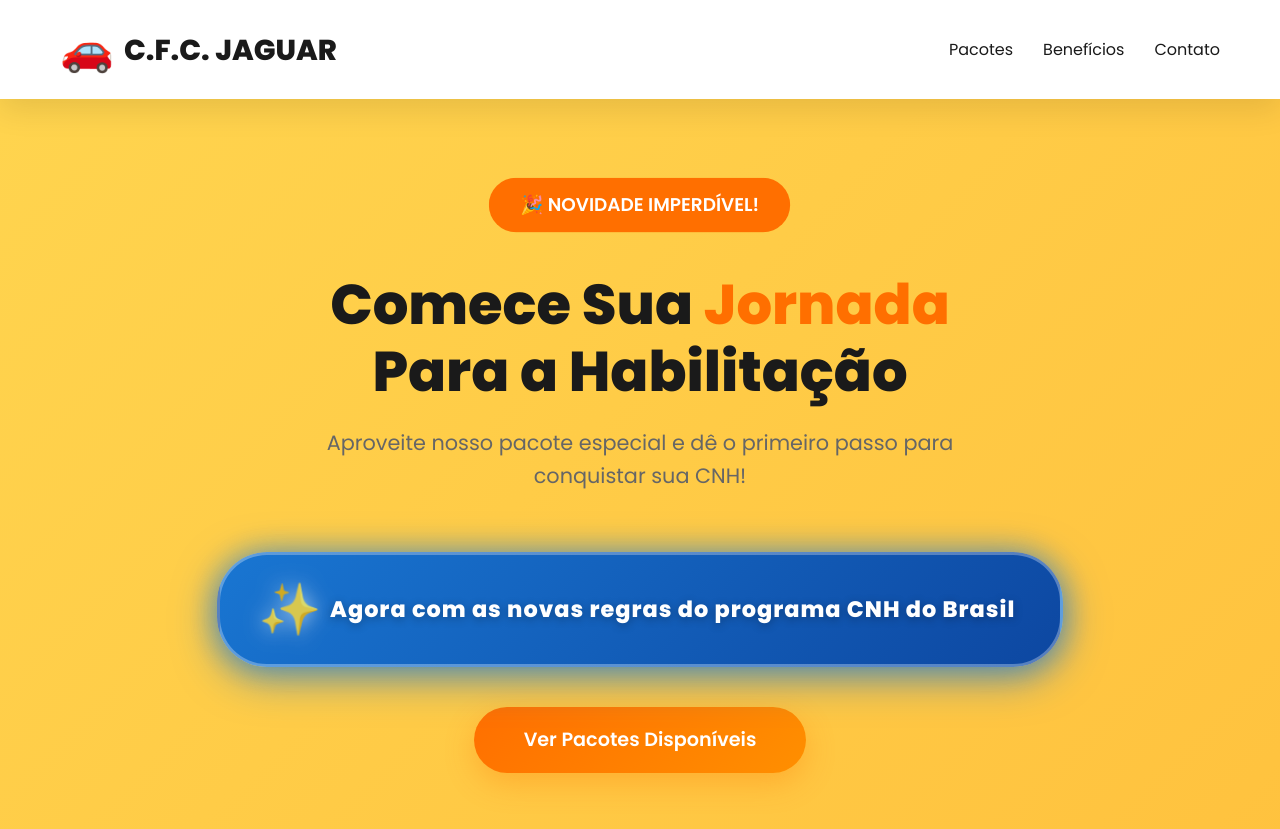
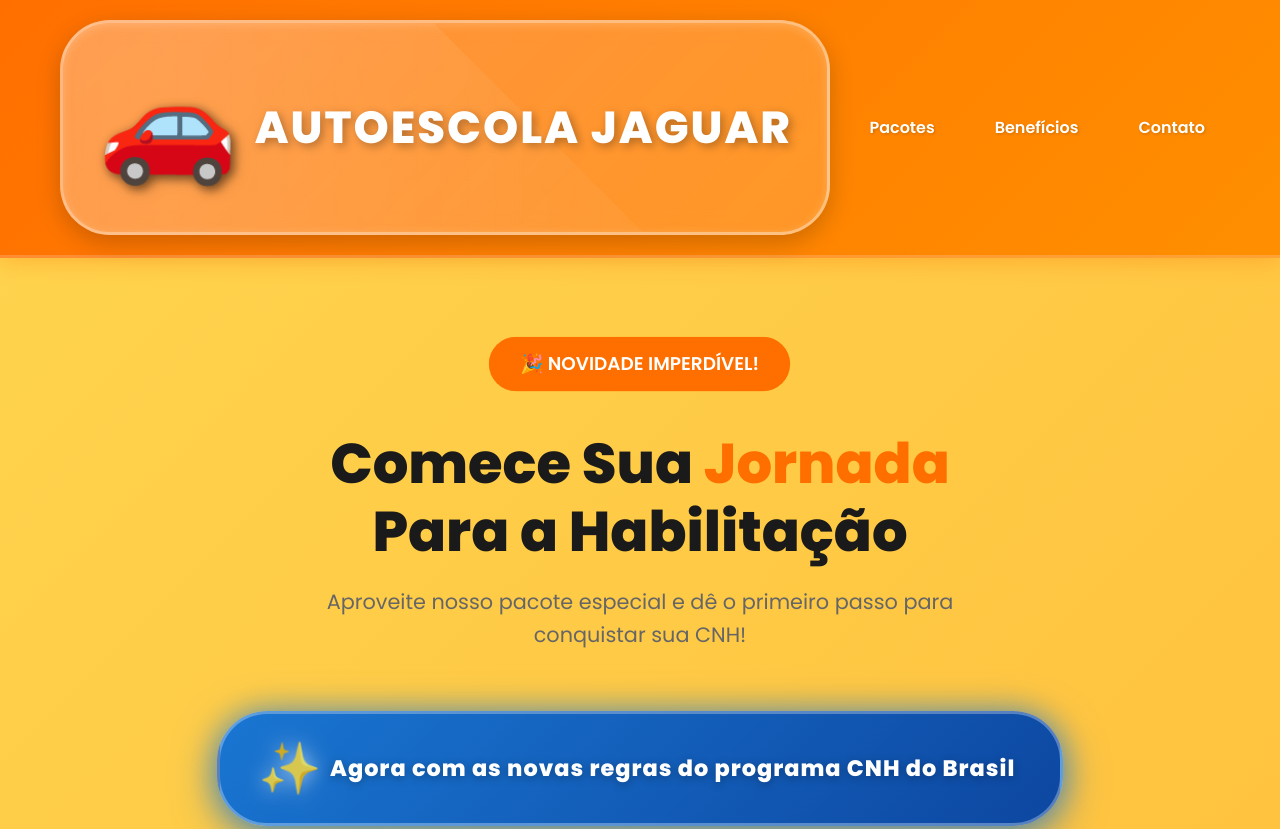
Before and after one commit to marcelobrunoleite/LandingPageCfcJaguar, a plain HTML site: page index.html in a window 1280 px wide. Shown: the top 829 px of the page. Drawn offline with Linux system fonts and the light colour scheme.

Commit message:
Ajustes no header: centralização do logo no mobile e alinhamento dos links de navegação à direita

```diff
--- a/index.html
+++ b/index.html
@@ -31,7 +31,7 @@
         <div class="container">
             <div class="logo">
                 <span class="logo-icon">🚗</span>
-                <span class="logo-text">C.F.C. JAGUAR</span>
+                <span class="logo-text">AUTOESCOLA JAGUAR</span>
             </div>
             <nav class="nav">
                 <a href="#pacotes" class="nav-link">Pacotes</a>
--- a/styles.css
+++ b/styles.css
@@ -37,63 +37,123 @@ body {
 
 /* Header */
 .header {
-    background: var(--white);
-    box-shadow: var(--shadow);
+    background: linear-gradient(135deg, #FF6F00 0%, #FF8F00 100%);
+    box-shadow: 0 4px 20px rgba(255, 111, 0, 0.3);
     position: sticky;
     top: 0;
     z-index: 1000;
-    padding: 15px 0;
+    padding: 20px 0;
+    border-bottom: 3px solid rgba(255, 255, 255, 0.2);
 }
 
 .header .container {
     display: flex;
     justify-content: space-between;
     align-items: center;
+    position: relative;
+    width: 100%;
 }
 
 .logo {
     display: flex;
     align-items: center;
-    gap: 10px;
-    font-size: 1.8em;
-    font-weight: 800;
-    color: var(--dark);
+    gap: 15px;
+    font-size: 2.8em;
+    font-weight: 900;
+    color: var(--white);
+    text-shadow: 3px 3px 10px rgba(0, 0, 0, 0.3);
+    letter-spacing: 2px;
+    background: linear-gradient(135deg, rgba(255, 255, 255, 0.25) 0%, rgba(255, 255, 255, 0.15) 100%);
+    padding: 15px 35px;
+    border-radius: 50px;
+    border: 3px solid rgba(255, 255, 255, 0.4);
+    box-shadow: 0 8px 25px rgba(0, 0, 0, 0.2), inset 0 2px 10px rgba(255, 255, 255, 0.2);
+    backdrop-filter: blur(10px);
+    position: relative;
+    overflow: hidden;
+}
+
+.logo::before {
+    content: '';
+    position: absolute;
+    top: -50%;
+    left: -50%;
+    width: 200%;
+    height: 200%;
+    background: linear-gradient(45deg, transparent, rgba(255, 255, 255, 0.1), transparent);
+    animation: logoShine 4s infinite;
+}
+
+.logo-text {
+    position: relative;
+    z-index: 1;
 }
 
 .logo-icon {
-    font-size: 1.5em;
+    font-size: 2.5em;
+    filter: drop-shadow(3px 3px 6px rgba(0, 0, 0, 0.4));
+    animation: bounce 2s ease-in-out infinite;
+}
+
+@keyframes bounce {
+    0%, 100% {
+        transform: translateY(0);
+    }
+    50% {
+        transform: translateY(-5px);
+    }
+}
+
+@keyframes logoShine {
+    0% {
+        transform: translateX(-100%) translateY(-100%) rotate(45deg);
+    }
+    100% {
+        transform: translateX(100%) translateY(100%) rotate(45deg);
+    }
 }
 
 .nav {
     display: flex;
     gap: 30px;
+    margin-left: auto;
+    padding-right: 0;
+    position: absolute;
+    right: 20px;
 }
 
 .nav-link {
     text-decoration: none;
-    color: var(--dark);
-    font-weight: 500;
+    color: var(--white);
+    font-weight: 600;
     transition: var(--transition);
     position: relative;
+    text-shadow: 1px 1px 3px rgba(0, 0, 0, 0.2);
+    padding: 8px 15px;
+    border-radius: 20px;
 }
 
 .nav-link:hover {
-    color: var(--primary-color);
+    color: var(--white);
+    background: rgba(255, 255, 255, 0.2);
+    transform: translateY(-2px);
 }
 
 .nav-link::after {
     content: '';
     position: absolute;
-    bottom: -5px;
-    left: 0;
+    bottom: 0;
+    left: 50%;
+    transform: translateX(-50%);
     width: 0;
-    height: 2px;
-    background: var(--primary-color);
+    height: 3px;
+    background: var(--white);
+    border-radius: 2px;
     transition: var(--transition);
 }
 
 .nav-link:hover::after {
-    width: 100%;
+    width: 80%;
 }
 
 .cart-icon {
@@ -1318,6 +1378,16 @@ body {
         display: none;
     }
 
+    .header .container {
+        justify-content: center;
+    }
+
+    .logo {
+        justify-content: center;
+        width: 100%;
+        text-align: center;
+    }
+
     .hero-title {
         font-size: 2.5em;
     }
```
